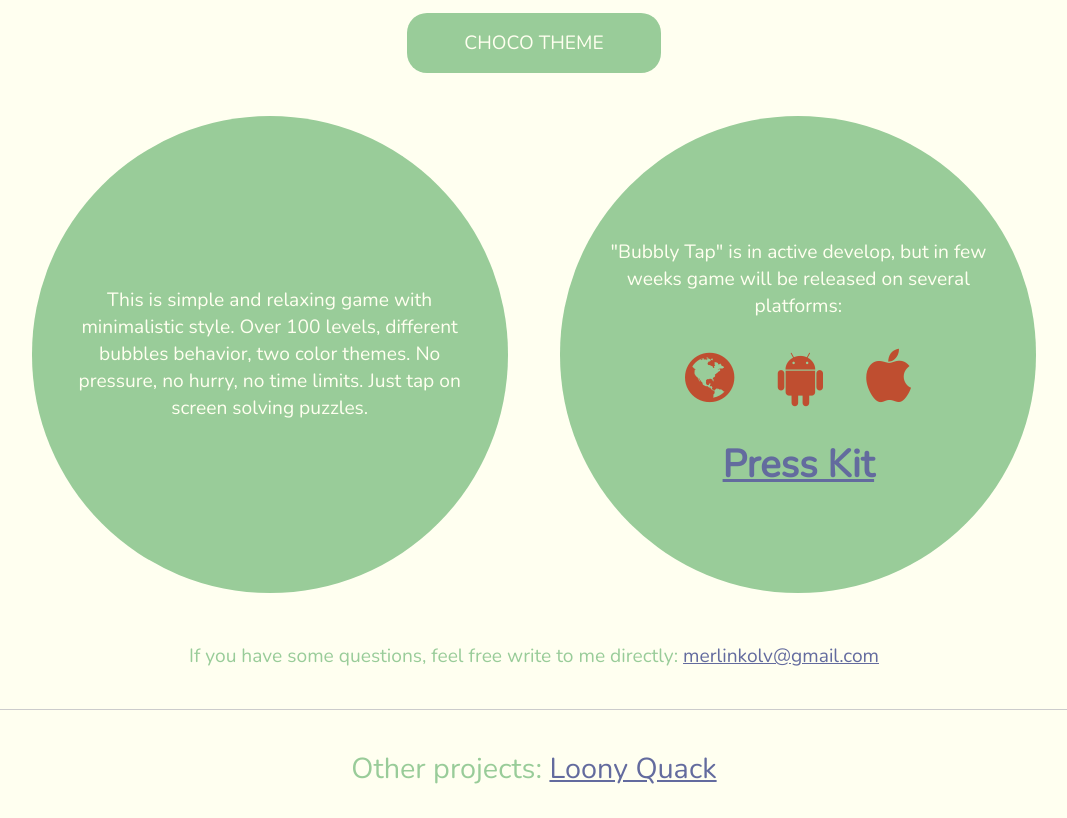
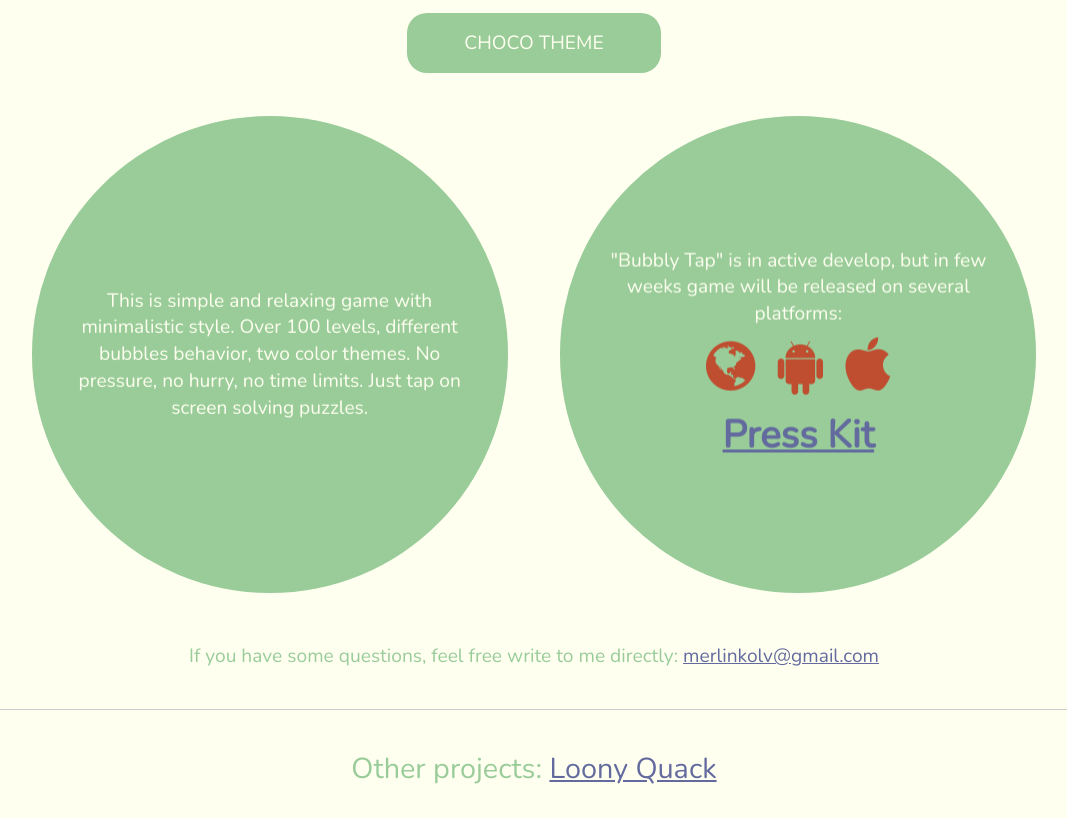
Before and after one commit to MerlinDS/Bubbly-Tap-Site, a website: page src/index.html in a window 1280 px wide. Shown: the part 1000-1818 px from the top of the page, without its empty margins (106-1173 px from the left). Drawn offline with nearby package versions, Linux system fonts and the light colour scheme.

Commit message:
fix centring

```diff
--- a/src/css/style.css
+++ b/src/css/style.css
@@ -54,7 +54,14 @@
 }
 
 article p{
-    padding: 5%;
+    padding: 0 5% 0 5%;
+    margin: 0;
+}
+
+article h3
+{
+    padding: 0;
+    margin: 0;
 }
 /*
 * Circles
@@ -66,30 +73,29 @@
     margin: 0 auto;
     border-radius: 50%;
     padding-top: 100%;
+    -webkit-transform-style: preserve-3d;
+    -moz-transform-style: preserve-3d;
+    transform-style: preserve-3d;
+    resize: vertical;
 }
 
 .dashed_circle{
     width:50%;
-
     min-width: 280px;
     height: auto;
     border: dashed 6px;
     margin: 0 auto;
     border-radius: 50%;
+    border-collapse: separate;
     padding: 10px;
 }
 
 .in_circle{
     position: absolute;
-    top: 1em;
     left: 1em;
     right: 1em;
-    bottom: 1em;
-    margin: 0 auto;
-    overflow: hidden;
-    display: flex;
-    justify-content: center;
-    flex-direction: column;
+    top: 50%;
+    transform: translateY(-50%);
 }
 
 .content_holder {
@@ -165,6 +171,11 @@
     font-size: 1.5em;
 }
 
+.platform{
+    font-size: 3rem;
+    margin: 2%;
+}
+
 @media only screen and (max-width: 500px) {
 
     h1{ font-size: 2.5em; }
--- a/src/index.html
+++ b/src/index.html
@@ -44,7 +44,7 @@
         <header>
                 <h1>Bubbly Tap</h1>
                 <h2>Minimalistic puzzle game</h2>
-                <img src="img/icon.png">
+                <img src="img/icon.png" id="logo">
         </header>
         <section>
             <!-- Video block -->
@@ -84,11 +84,9 @@
                                         <p>
                                             "Bubbly Tap" is in active develop, but in few weeks game will be released on several platforms:
                                         </p>
-                                        <ul class="pagination">
-                                            <li><a href="#comming_soon"><i class="fa fa-globe tertiary_text"></i></a></li>
-                                            <li><a href="#comming_soon"><i class="fa fa-android tertiary_text"></i></a></li>
-                                            <li><a href="#comming_soon"><i class="fa fa-apple tertiary_text"></i></a></li>
-                                        </ul>
+                                        <a href="#comming_soon" class="platform"><i class="fa fa-globe tertiary_text"></i></a>
+                                        <a href="#comming_soon" class="platform"><i class="fa fa-android tertiary_text"></i></a>
+                                        <a href="#comming_soon" class="platform"><i class="fa fa-apple tertiary_text"></i></a>
                                         <h3><a class="secondary_text" href="press-kit/">Press Kit</a></h3>
                                     </article>
                                 </div>
@@ -122,6 +120,7 @@
                 currentColorTheme = currentColorTheme == 'choco-theme' ? 'vanilla-theme' : 'choco-theme';
                 $("#color-theme").attr('href', 'css/' + currentColorTheme + '.css');
                 $("#themeSwitcher").html(currentColorTheme == 'choco-theme' ? 'vanilla theme' : 'choco theme');
+                $("#logo").attr('src', 'img/' + (currentColorTheme == 'choco-theme' ? 'icon_dark.png' : 'icon.png'));
             }
         </script>
         <!-- Google Analytics: change UA-XXXXX-X to be your site's ID. -->
```
